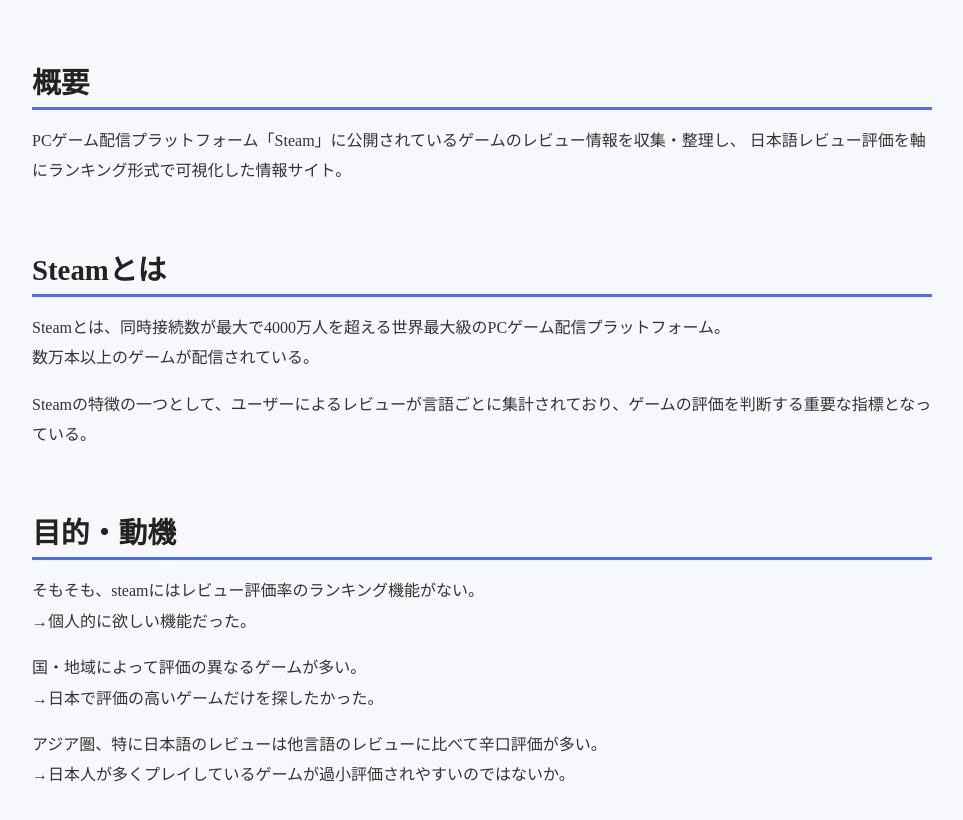
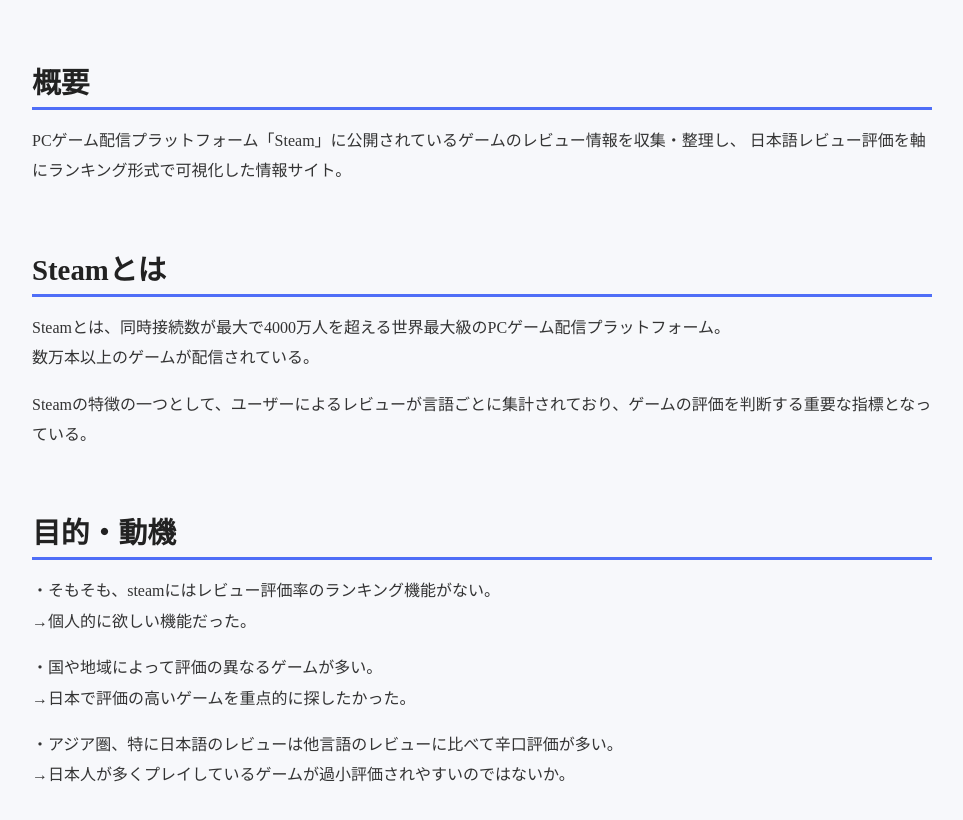
Before and after one commit to K-nobata/ss3, a plain HTML site: page index.html in a window 1280 px wide. Shown: the whole page, without its empty margins (158-1121 px from the left). Drawn offline with Linux system fonts and the light colour scheme.

Commit message:
Update index.html

```diff
--- a/index.html
+++ b/index.html
@@ -23,12 +23,12 @@
 <section>
   <h2>目的・動機</h2>
   <p>
-    そもそも、steamにはレビュー評価率のランキング機能がない。<br>→個人的に欲しい機能だった。
+    ・そもそも、steamにはレビュー評価率のランキング機能がない。<br>→個人的に欲しい機能だった。
   </p>
   <p>
-    国・地域によって評価の異なるゲームが多い。<br>→日本で評価の高いゲームだけを探したかった。
+    ・国や地域によって評価の異なるゲームが多い。<br>→日本で評価の高いゲームを重点的に探したかった。
   </p>
   <p>
-    アジア圏、特に日本語のレビューは他言語のレビューに比べて辛口評価が多い。<br>→日本人が多くプレイしているゲームが過小評価されやすいのではないか。
+    ・アジア圏、特に日本語のレビューは他言語のレビューに比べて辛口評価が多い。<br>→日本人が多くプレイしているゲームが過小評価されやすいのではないか。
   </p>
 </section>
```
